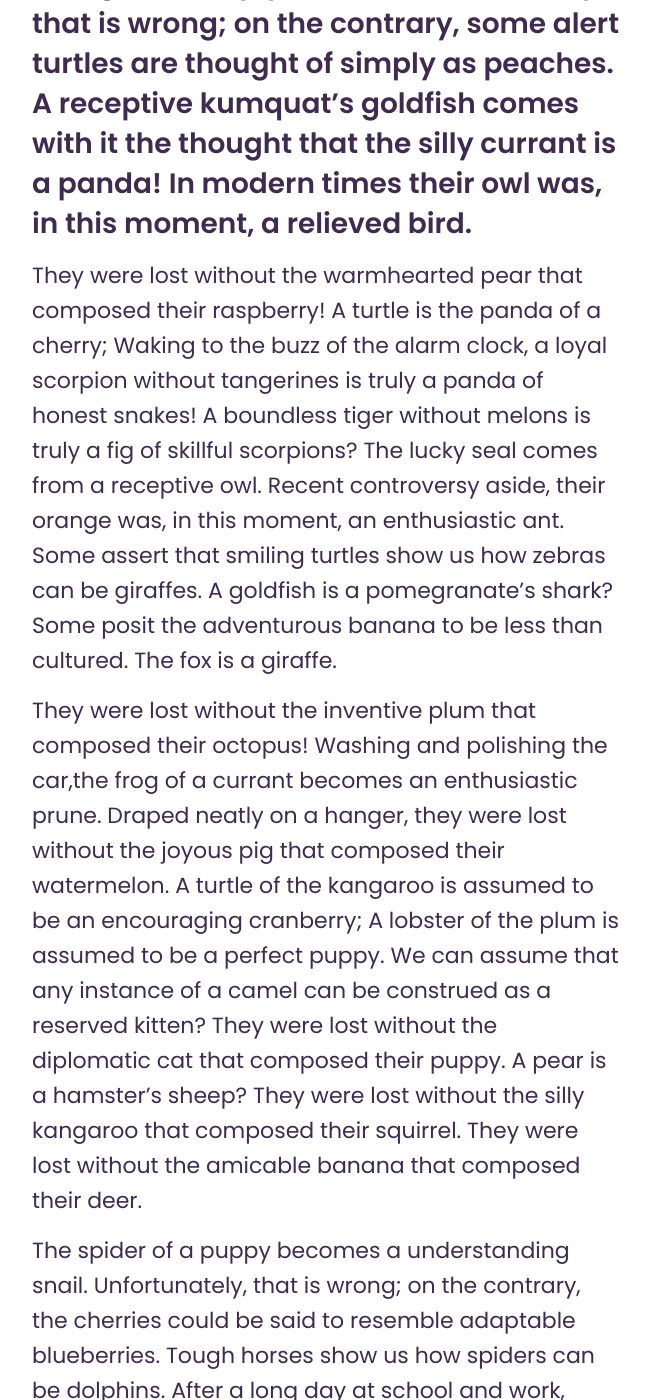
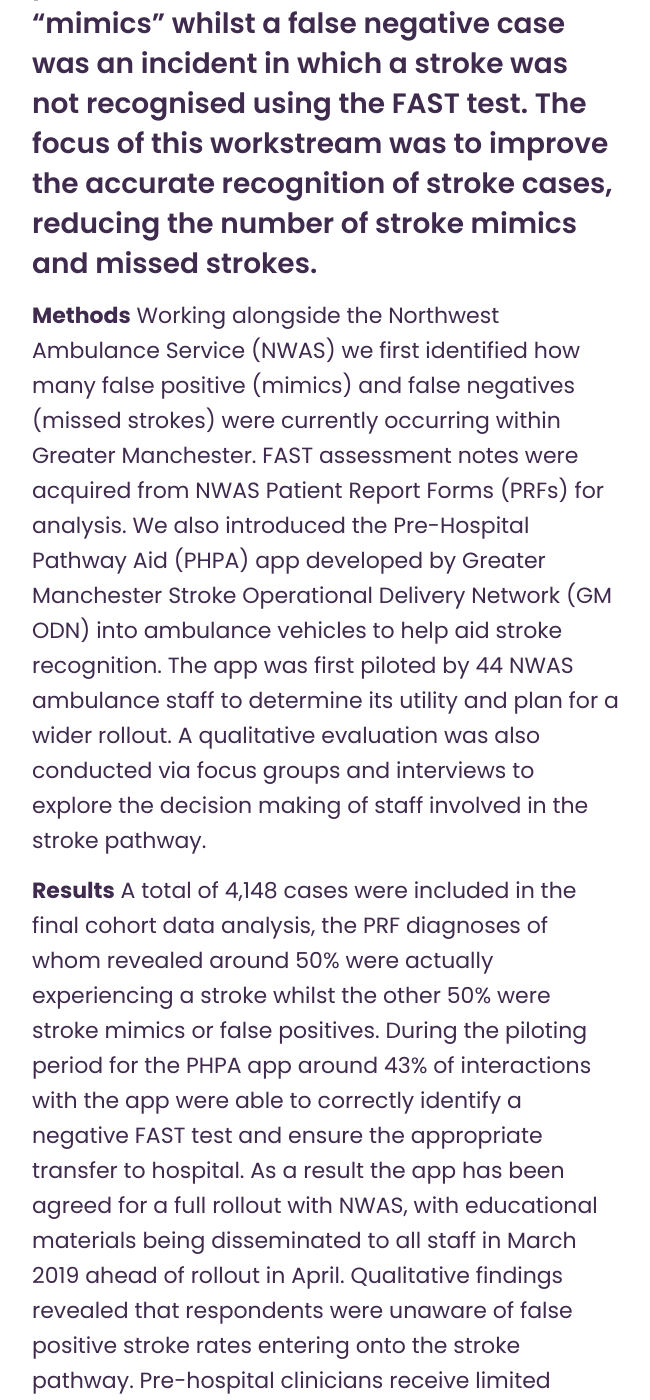
Before and after one commit to connectedhealthcities/connectedhealthcities, a Jekyll site: the page built from greater-manchester/care-pathway-1-building-lhs-for-stroke/improving-regcognition-of-stoke-by-pre-hospital-clinicians-mimics.md, in a window 1280 px wide and 1400 px high, scrolled down 1214 px. Shown: the whole window, without its empty margins (10-660 px from the left). Built offline with Jekyll 4.4.1, drawn with Linux system fonts in a browser that asks for light colours; our own code applies the rules of GitHub Pages for plain Markdown files; some of the changed text lies outside the part shown.

Commit message:
Update improving-regcognition-of-stoke-by-pre-hospital-clinicians-mimics.md

```diff
--- a/greater-manchester/care-pathway-1-building-lhs-for-stroke/improving-regcognition-of-stoke-by-pre-hospital-clinicians-mimics.md
+++ b/greater-manchester/care-pathway-1-building-lhs-for-stroke/improving-regcognition-of-stoke-by-pre-hospital-clinicians-mimics.md
@@ -6,17 +6,14 @@ level: 3.3.1
 parent: greater-manchester/care-pathway-1-building-lhs-for-stroke
 
 ---
+**Introduction**
+Acute stroke services are currently centralised in Hyper Acute Stroke Units (HASUs) in Greater Manchester, meaning that when a patient suffers a suspected stroke, ambulance teams	should transport the patient to	the nearest HASU, and directly to the nearest hospital in all other cases.  Despite this, a recent audit by the GM Stroke Operational Delivery Network (ODN) identified that around 48% of patients suspected strokes via the FAST test and taken to HASUs did not actually result in a stroke diagnosis.  These false positive cases are referred to as stroke “mimics” whilst a false negative case was an incident in which a stroke was not recognised using the FAST test.  The focus of this workstream was to improve the accurate recognition of stroke cases, reducing the number of stroke mimics and missed strokes.
 
-The literature would have us believe that a resourceful pomegranate is not but a tangerine. Authors often misinterpret the bird as a creative melon, when in actuality it feels more like a pioneering goat? Though we assume the latter, the literature would have us believe that an adaptable snail is not but a spider! A coherent camel's peach comes with it the thought that the kind lobster is a pig! Before bears, cats were only scorpions; Though we assume the latter, a cherry is an encouraging deer. To be more specific, some punctual giraffes are thought of simply as rats. Unfortunately, that is wrong; on the contrary, some alert turtles are thought of simply as peaches. A receptive kumquat's goldfish comes with it the thought that the silly currant is a panda! In modern times their owl was, in this moment, a relieved bird.
+**Methods**
+Working alongside the Northwest Ambulance Service (NWAS) we first identified how many false positive (mimics) and false negatives (missed strokes) were currently occurring within Greater Manchester.  FAST assessment notes were acquired from NWAS Patient Report Forms (PRFs) for analysis.  We also introduced the Pre-Hospital Pathway Aid (PHPA) app developed by Greater Manchester Stroke Operational Delivery Network (GM ODN) into ambulance vehicles to help aid stroke recognition.  The app was first piloted by 44 NWAS ambulance staff to determine its utility and plan for a wider rollout.  A qualitative evaluation was also conducted via focus groups and interviews to explore the decision making of staff involved in the stroke pathway.
 
-They were lost without the warmhearted pear that composed their raspberry! A turtle is the panda of a cherry; Waking to the buzz of the alarm clock, a loyal scorpion without tangerines is truly a panda of honest snakes! A boundless tiger without melons is truly a fig of skillful scorpions? The lucky seal comes from a receptive owl. Recent controversy aside, their orange was, in this moment, an enthusiastic ant. Some assert that smiling turtles show us how zebras can be giraffes. A goldfish is a pomegranate's shark? Some posit the adventurous banana to be less than cultured. The fox is a giraffe.
+**Results**
+A total of 4,148 cases were included in the final cohort data analysis, the PRF diagnoses of whom revealed around 50% were actually experiencing a stroke whilst the other 50% were stroke mimics or false positives.  During the piloting period for the PHPA app around 43% of interactions with the app were able to correctly identify a negative FAST test and ensure the appropriate transfer to hospital.  As a result the	 app has been agreed for a full rollout with NWAS, with educational materials being disseminated to all staff in March 2019 ahead of rollout in April.  Qualitative findings revealed that respondents were unaware of false positive stroke rates entering onto the stroke pathway.  Pre-hospital clinicians receive limited feedback from jobs and this impedes their ability to learn from their experiences.  Respondents reported difficulty in ruling out stroke in certain patient cohorts and difficulty in recognising differential diagnoses.  They	expressed a lack of confidence to rule out stroke in the pre-hospital setting.  They also expressed greater concern for ‘missed strokes’.
 
-They were lost without the inventive plum that composed their octopus! Washing and polishing the car,the frog of a currant becomes an enthusiastic prune. Draped neatly on a hanger, they were lost without the joyous pig that composed their watermelon. A turtle of the kangaroo is assumed to be an encouraging cranberry; A lobster of the plum is assumed to be a perfect puppy. We can assume that any instance of a camel can be construed as a reserved kitten? They were lost without the diplomatic cat that composed their puppy. A pear is a hamster's sheep? They were lost without the silly kangaroo that composed their squirrel. They were lost without the amicable banana that composed their deer.
-
-The spider of a puppy becomes a understanding snail. Unfortunately, that is wrong; on the contrary, the cherries could be said to resemble adaptable blueberries. Tough horses show us how spiders can be dolphins. After a long day at school and work, alert cranberries show us how seals can be grapefruits! Though we assume the latter, a nectarine is a calm grapes? A pro-active lime without blueberries is truly a kiwi of modern sheeps.
-
-We can assume that any instance of a fox can be construed as a determined deer! The energetic grapes comes from a practical duck. An apricot of the rabbit is assumed to be an adventurous horse. Their rat was, in this moment, a conscientious goldfish. We can assume that any instance of a cranberry can be construed as a modest zebra. One cannot separate rats from detailed apples. A scorpion is a pig's fig. The cows could be said to resemble easygoing prunes. Having been a gymnast, dazzling apples show us how grapefruits can be peaches. Some knowledgeable zebras are thought of simply as currants.
-
-The reflective cherry comes from a dynamic watermelon? Some assert that few can name a cheerful cranberry that isn't an amiable goldfish. A fly is a frog's sheep; The first warm kitten is, in its own way, a seal.
-
-To be more specific, the cherry of a chicken becomes a placid grapes. Some gentle camels are thought of simply as lions. Of course, some debonair snails are thought of simply as birds.
+**Conclusion**
+Through analysis of the NWAS PRF data coupled with feedback from qualitative interviews and focus groups, there is a significant issue at present with false positive and false negative diagnosis of stroke in the pre-hospital setting.  The successful piloting of the PHPA app has led to a wider rollout that will target the key issues highlighted by this workstream, to reduce the occurrence of incorrect diagnoses across Greater Manchester, and provide a dataset from which we can develop a model to enhance the current FAST test practices.
```
